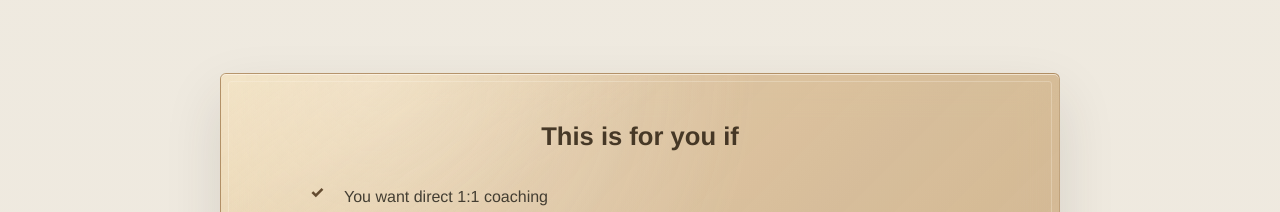
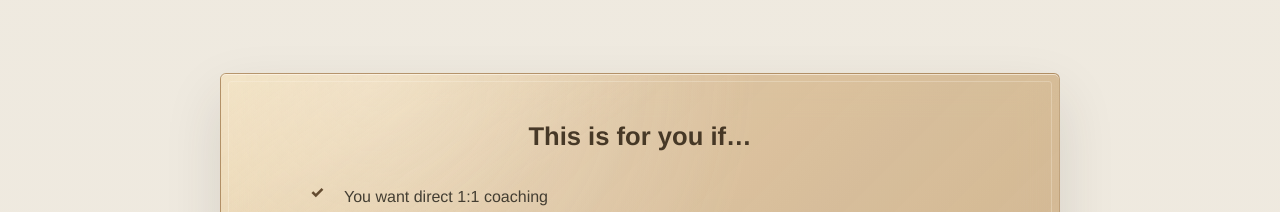
Before and after one commit to TimmyTululu/pernille-performance, a React (Vite) app: page / in a window 1280 px wide. Shown: the part 3440-3652 px from the top of the page. Built offline with nearby package versions, Linux system fonts and the light colour scheme.

Commit message:
Add ellipsis to For You panel heading

```diff
--- a/src/main.tsx
+++ b/src/main.tsx
@@ -325,7 +325,7 @@ function App() {
             </p>
           </div>
           <div className="fit-panel">
-            <span>This is for you if</span>
+            <span>This is for you if…</span>
             <ul>
               {fitSignals.map((signal) => (
                 <li key={signal}>{signal}</li>
```
